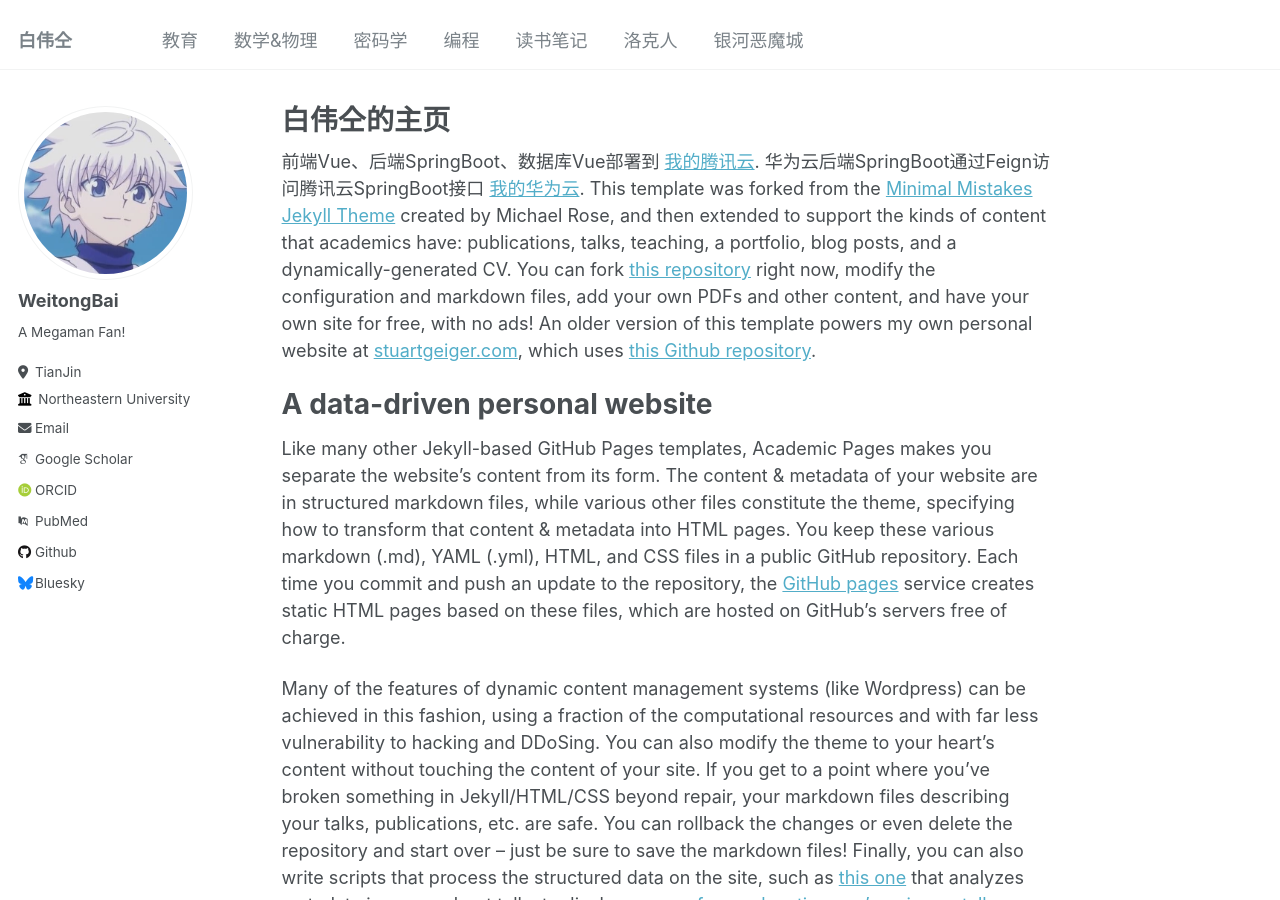
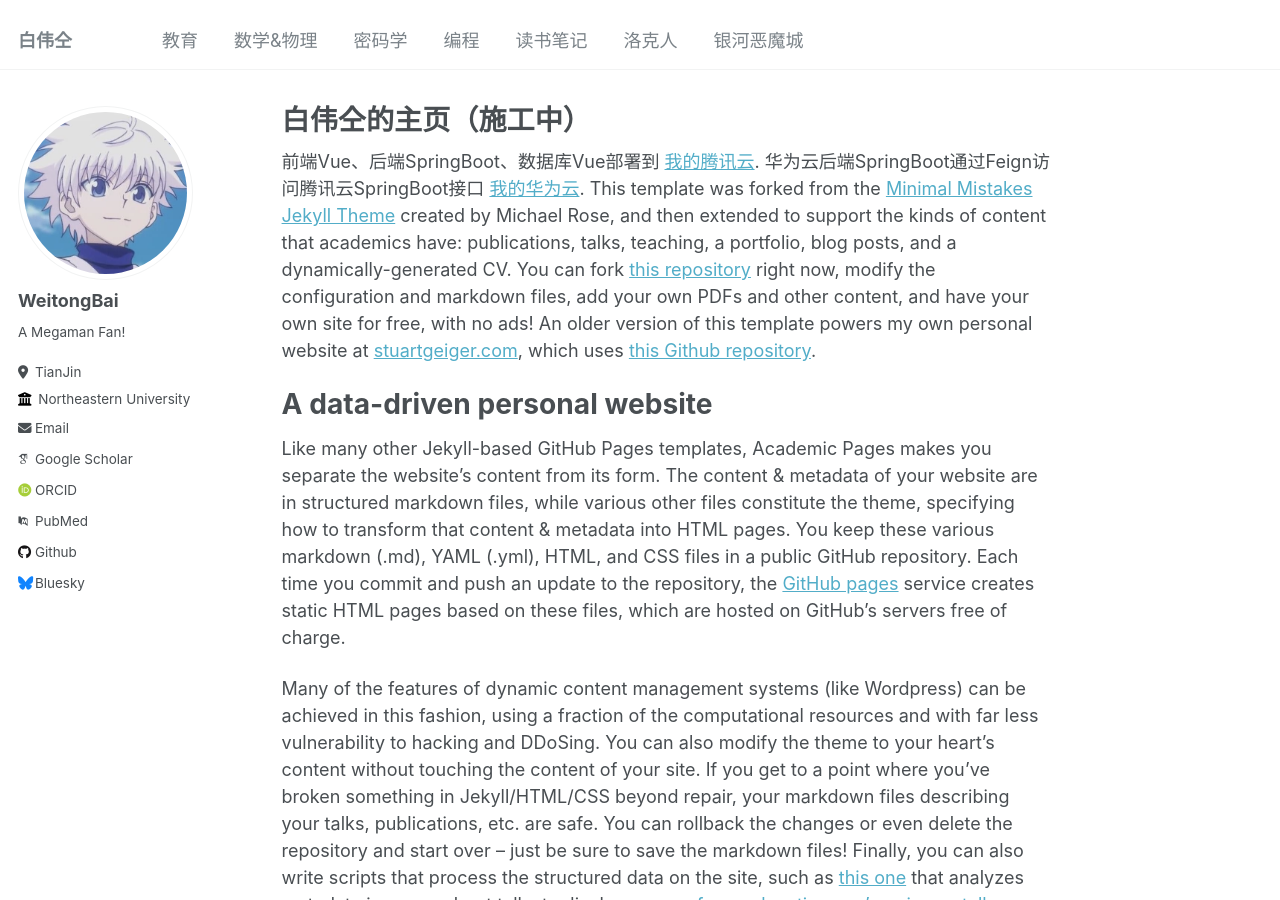
Before and after one commit to python-jiang/python-jiang.github.io, a Jekyll site: the page built from _pages/about.md, in a window 1280 px wide and 900 px high. Built offline with Jekyll 4.4.1, drawn with Linux system fonts in a browser that asks for light colours; some web fonts are replaced.

Commit message:
施工中

```diff
--- a/_pages/about.md
+++ b/_pages/about.md
@@ -1,6 +1,6 @@
 ---
 permalink: /
-title: "白伟仝的主页"
+title: "白伟仝的主页（施工中）"
 author_profile: true
 redirect_from:
   - /about/
```
